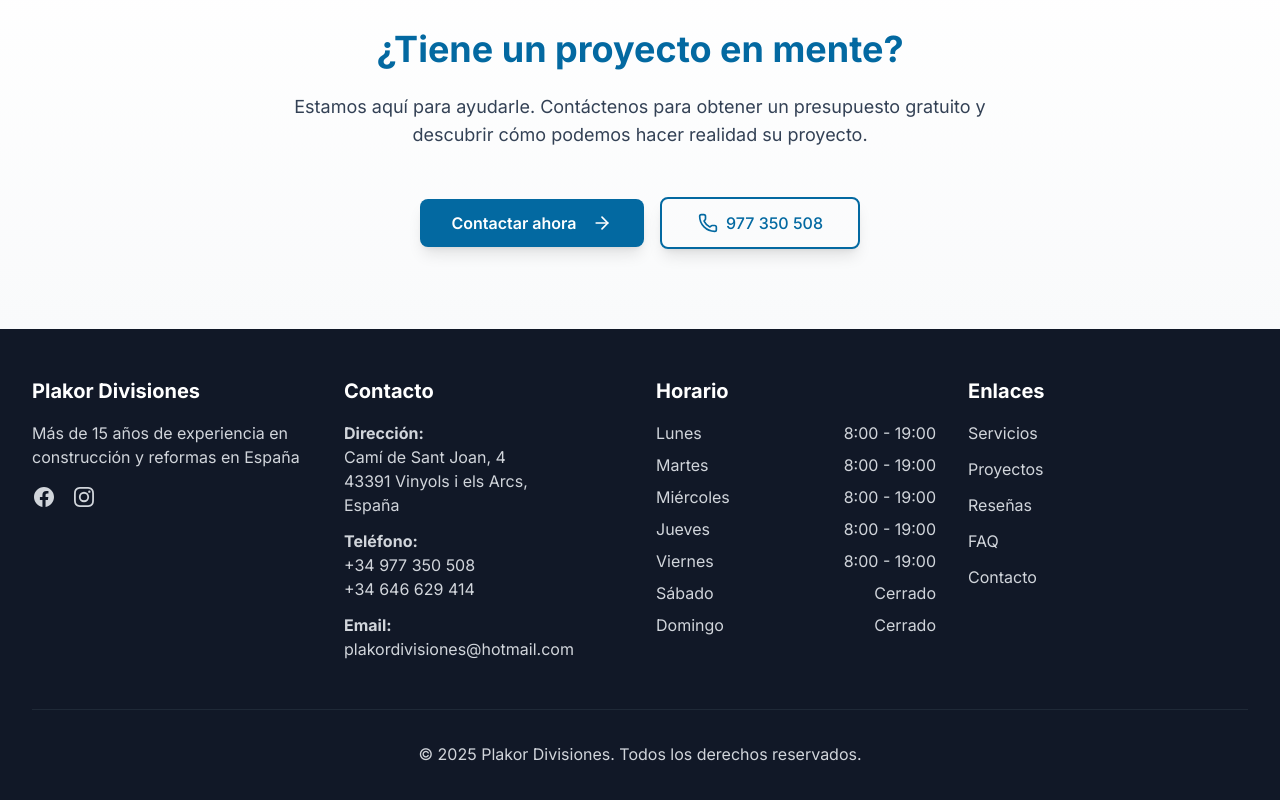
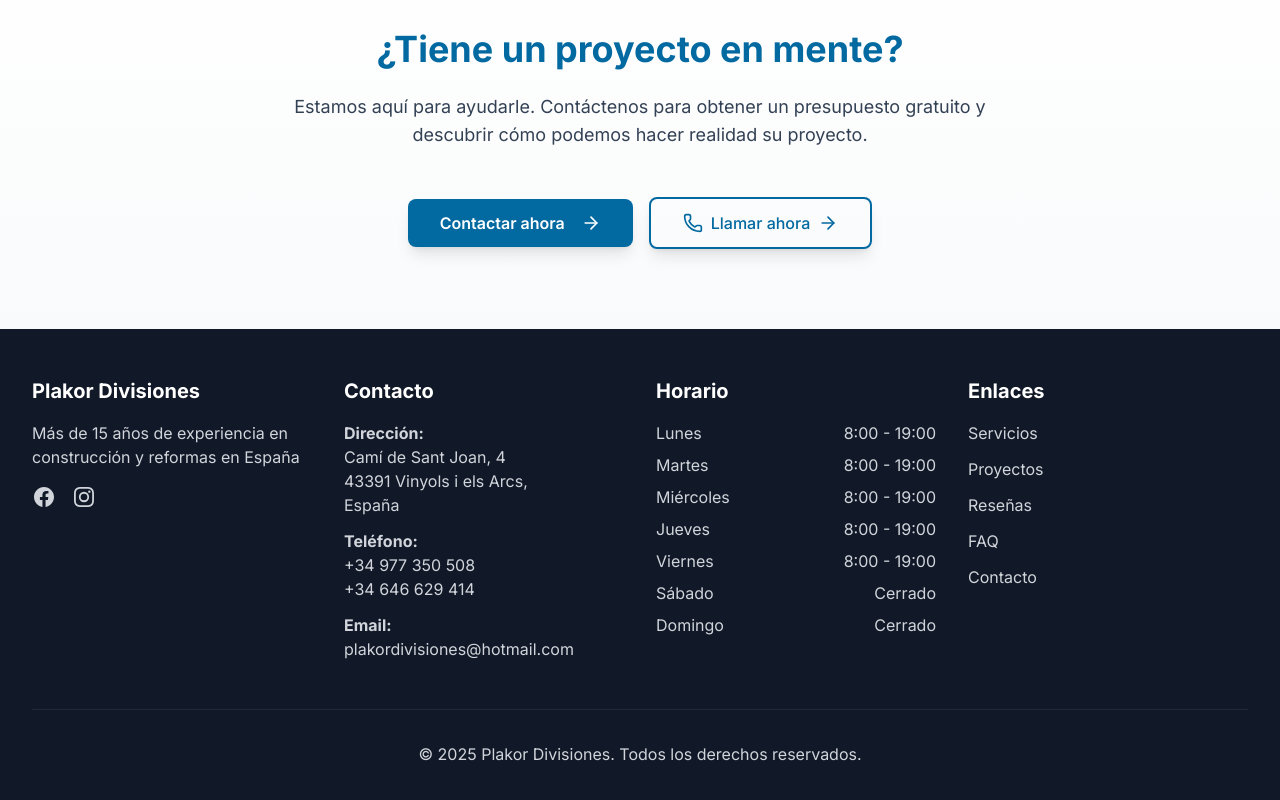
Before and after one commit to ClownOfCrowd/plakordivisiones, a Next.js app: page / in a window 1280 px wide. Shown: the part 4993-5793 px from the top of the page. Built offline with nearby package versions, Linux system fonts and the light colour scheme; a web font is replaced by a local one.

Commit message:
fix: добавлен текст 'Llamar ahora' и стрелка к кнопке с телефоном на главной странице

```diff
--- a/src/app/page.tsx
+++ b/src/app/page.tsx
@@ -31,10 +31,11 @@ export default function Home() {
               </Link>
               <a
                 href="tel:+34977350508"
-                className="inline-flex items-center justify-center min-w-[200px] px-8 py-3 text-base font-medium text-primary hover:text-white border-2 border-primary hover:bg-primary rounded-lg transition-colors shadow-lg hover:shadow-xl"
+                className="inline-flex items-center justify-center min-w-[200px] px-8 py-3 text-base font-medium text-primary hover:text-white border-2 border-primary hover:bg-primary rounded-lg transition-colors shadow-lg hover:shadow-xl group"
               >
                 <Phone className="w-5 h-5 mr-2" />
-                977 350 508
+                <span>Llamar ahora</span>
+                <ArrowRight className="w-5 h-5 ml-2 transition-transform group-hover:translate-x-1" />
               </a>
             </div>
           </div>
```
